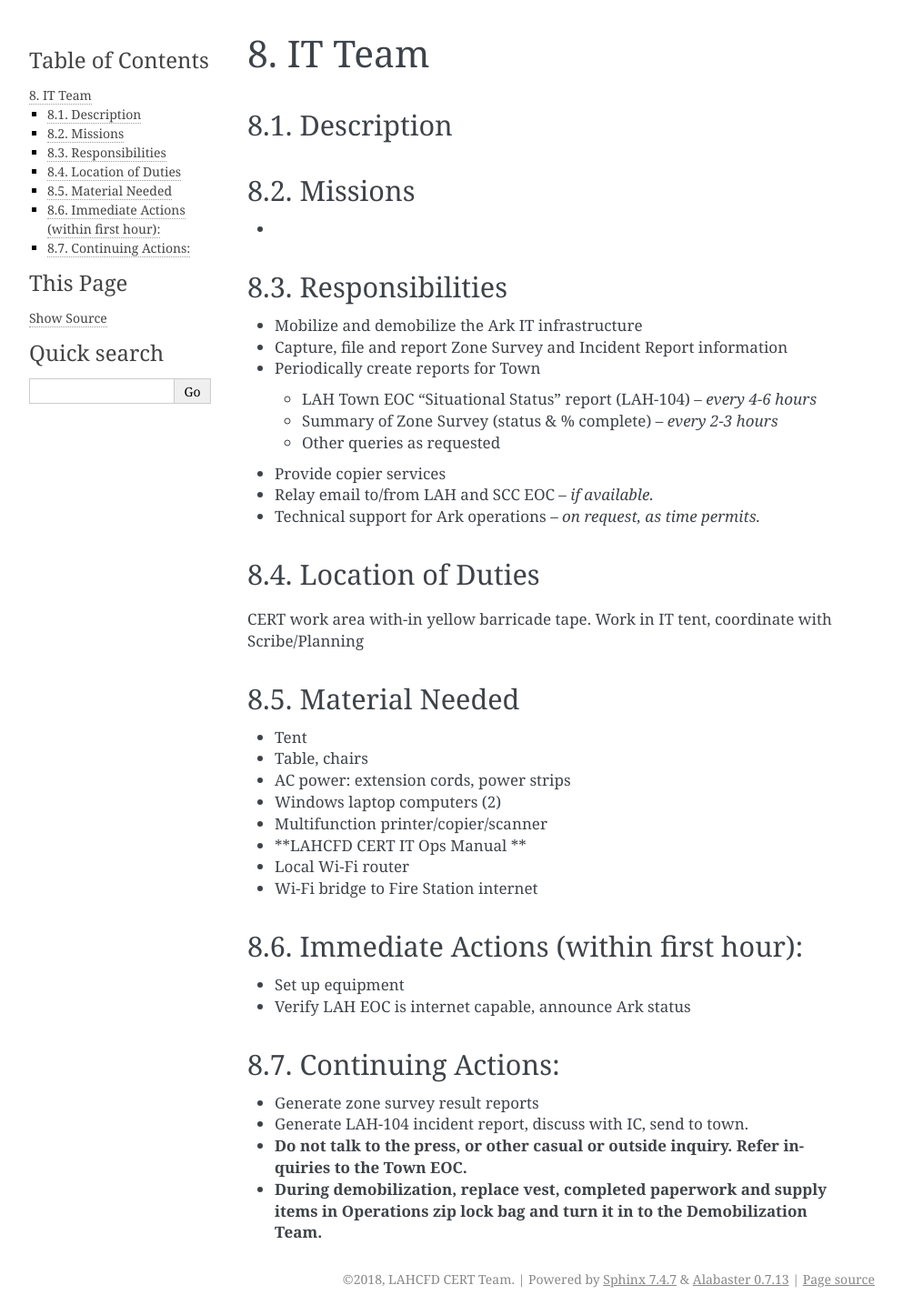
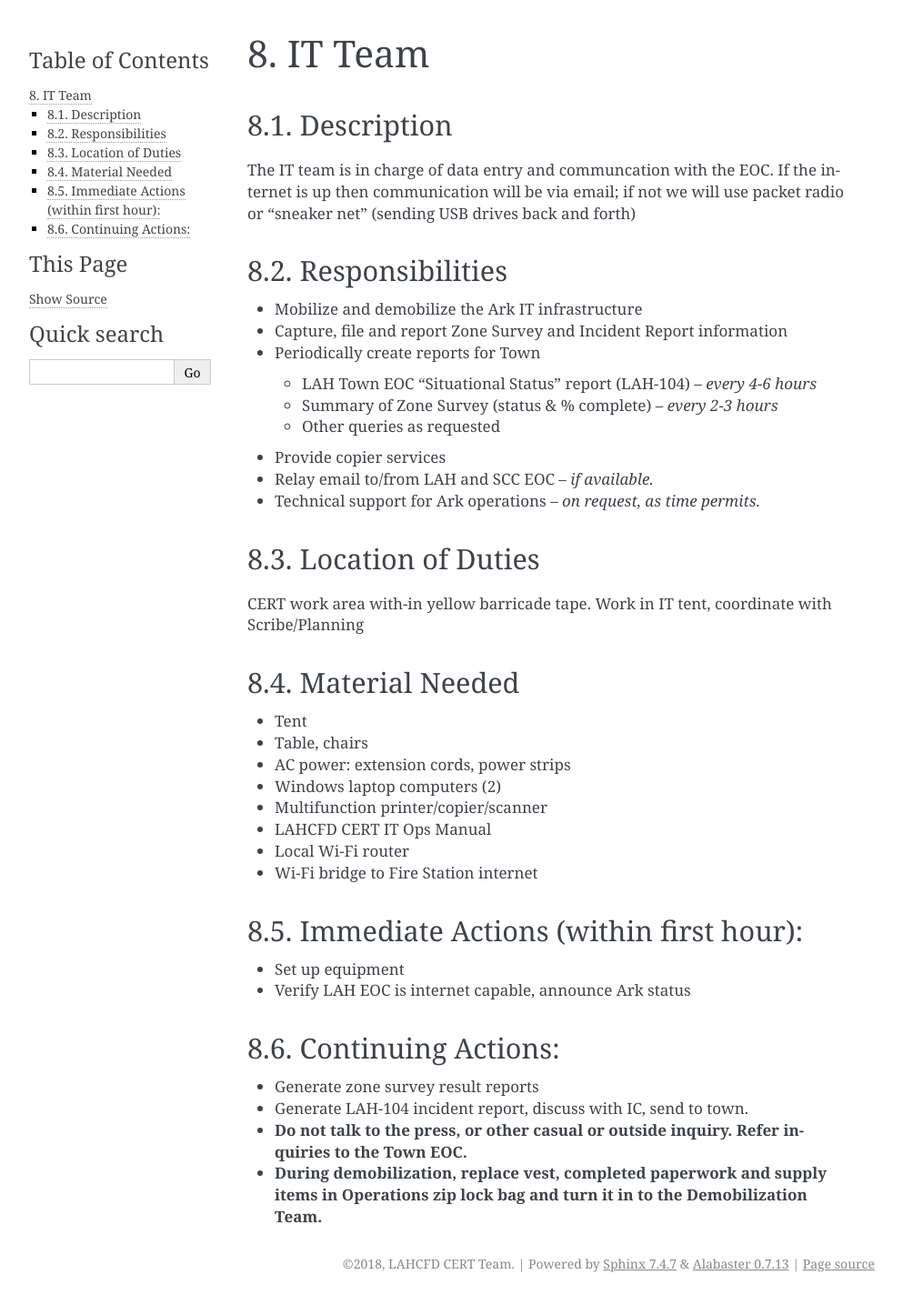
Before and after one commit to neilkatin/lah-cert-positions-guide, a Sphinx documentation site: the page built from source/it-team.md, in a window 1280 px wide. Shown: the whole page at 91% size, without its empty margins (148-1141 px from the left). Built offline with Sphinx 7.4.7, drawn with Linux system fonts in a browser that asks for light colours.

```diff
--- a/source/conf.py
+++ b/source/conf.py
@@ -45,6 +45,7 @@ release = '0.5'
 # ones.
 extensions = [
     'sphinx.ext.githubpages',
+    'recommonmark',
 ]
 
 # Add any paths that contain templates here, relative to this directory.
--- a/source/it-team.md
+++ b/source/it-team.md
@@ -1,19 +1,21 @@
+<title>IT Team</title>
+
 # IT Team
 
 ## Description
 
+The IT team is in charge of data entry and communcation with the EOC.  If the internet is up then communication will be via email;
+if not we will use packet radio or "sneaker net" (sending USB drives back and forth)
 
 
-## Missions
+## Responsibilities
 
-*
-## Responsibilities
 * Mobilize and demobilize the Ark IT infrastructure
 * Capture, file and report Zone Survey and Incident Report information
 * Periodically create reports for Town
-    * LAH Town EOC "Situational Status" report (LAH-104) -- *every 4-6 hours*
-    * Summary of Zone Survey (status & % complete) -- *every 2-3 hours*
-    * Other queries as requested
+  * LAH Town EOC "Situational Status" report (LAH-104) -- *every 4-6 hours*
+  * Summary of Zone Survey (status & % complete) -- *every 2-3 hours*
+  * Other queries as requested
 * Provide copier services
 * Relay email to/from LAH and SCC EOC -- *if available.*
 * Technical support for Ark operations -- *on request, as time permits.*
@@ -30,7 +32,7 @@ Work in IT tent, coordinate with Scribe/Planning
 * AC power: extension cords, power strips
 * Windows laptop computers (2)
 * Multifunction printer/copier/scanner
-* **LAHCFD CERT IT Ops Manual **
+* LAHCFD CERT IT Ops Manual
 * Local Wi-Fi router
 * Wi-Fi bridge to Fire Station internet
 
```
Also changed, not shown: README.md (added, +9 -0 lines), requirements.txt (deleted, +0 -22 lines), source/demobilization.md (+0 -5 lines), source/index.rst (+13 -13 lines), 3 other files.
